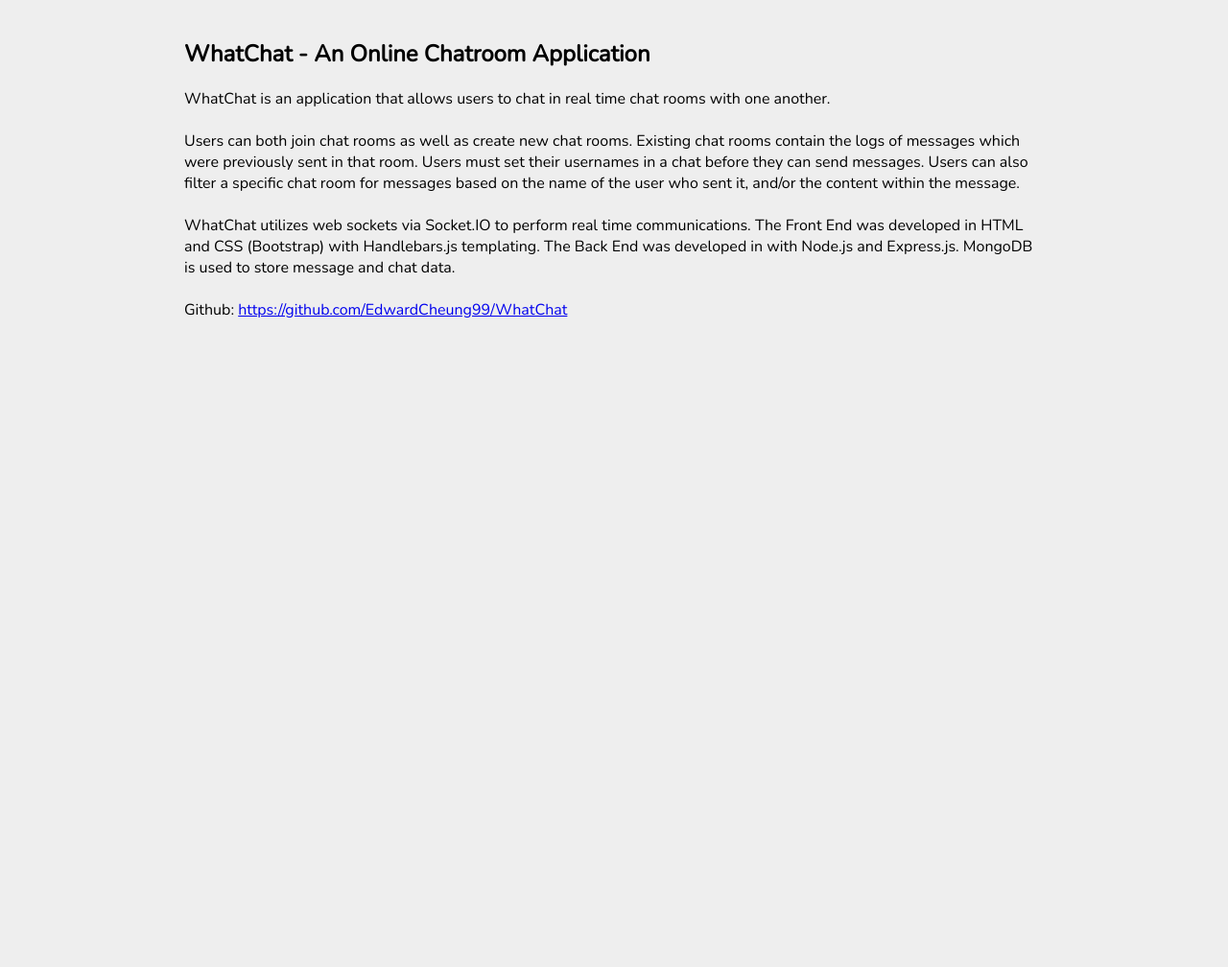
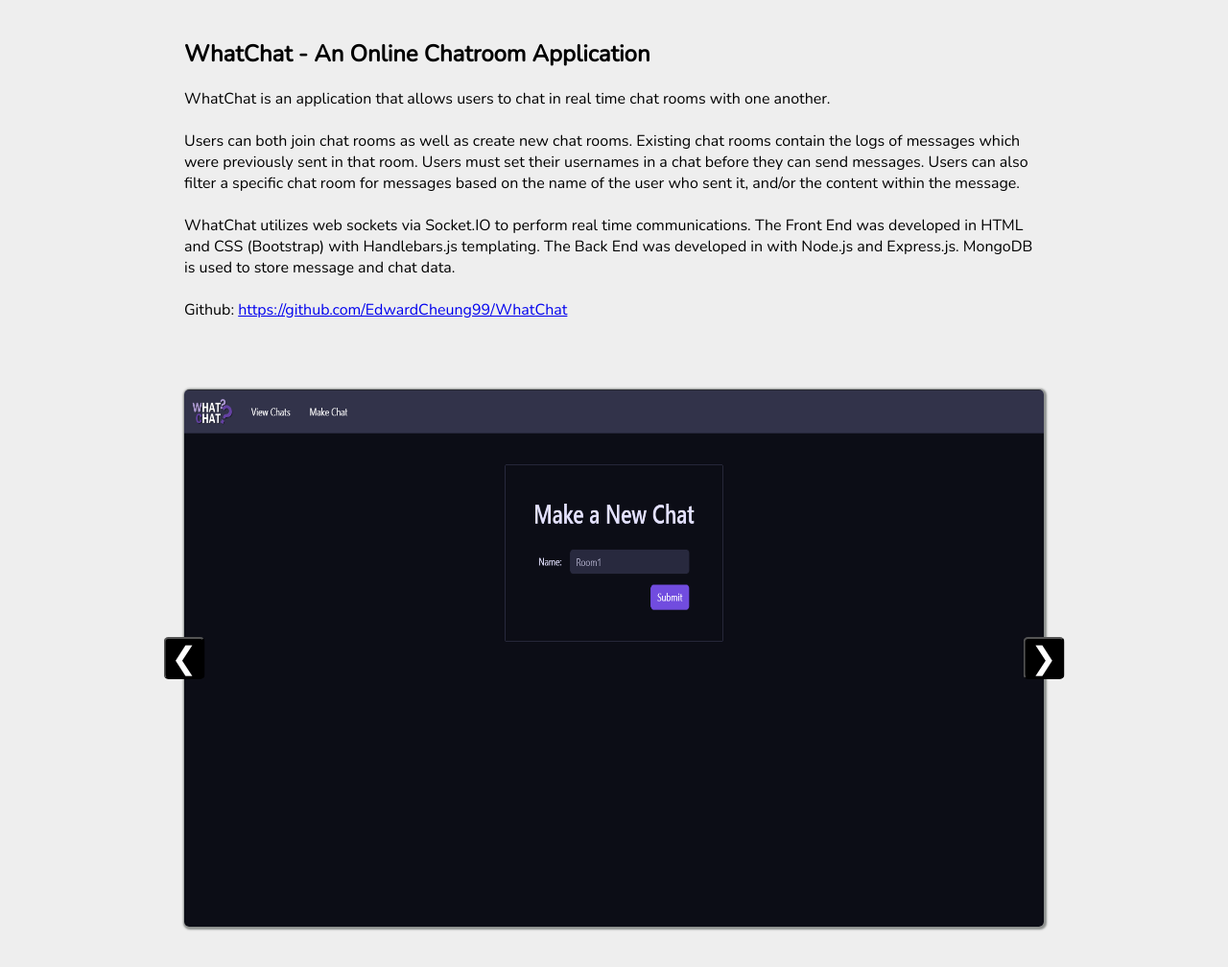
Before and after one commit to EdwardCheung99/EdwardCheung99.github.io, a plain HTML site: page projects/whatchat/whatchat.html in a window 1280 px wide. Shown: the part 80-1088 px from the top of the page at 96% size. Before the commit the page ends 800 px from the top, so only its background shows below. Drawn offline with nearby package versions, Linux system fonts and the light colour scheme.

Commit message:
add pictures for whatchat and twitterbot

```diff
--- a/projects/whatchat/whatchat.html
+++ b/projects/whatchat/whatchat.html
@@ -34,5 +34,35 @@
 			</p>
 		</div>
 
+		<div class="projectPics">
+			<div class="projectSlides">
+				<img class="mySlides" src="make.png">
+				<img class="mySlides" src="show.png">
+				<img class="mySlides" src="chat.png">
+				<img class="mySlides" src="chat2.png">
+				<button class="slideButtonL" onclick="plusDivs(-1)">&#10094;</button>
+	 			<button class="slideButtonR" onclick="plusDivs(1)">&#10095;</button>
+ 			</div>
+		</div>
+		<script>
+			var slideIndex = 1;
+			showDivs(slideIndex);
+
+			function plusDivs(n) {
+			  showDivs(slideIndex += n);
+			}
+
+			function showDivs(n) {
+			  var i;
+			  var x = document.getElementsByClassName("mySlides");
+			  if (n > x.length) {slideIndex = 1}
+			  if (n < 1) {slideIndex = x.length}
+			  for (i = 0; i < x.length; i++) {
+			    x[i].style.display = "none";
+			  }
+			  x[slideIndex-1].style.display = "block";
+			}
+		</script>
+
 	</body>
 </html>
--- a/style.css
+++ b/style.css
@@ -173,9 +173,8 @@ body{
 }
 
 .mySlides{
-	max-width: 100%;
-	min-width: 100%;
-	height: auto;
+	width: 100%;
+	height: 70vh;
 	box-shadow: 1px 1px 2px 2px #8e918f;
 	border-radius: 5px;
 }
```
Also changed, not shown: projects/twitterbot/twitterbot.html (+28 -0 lines), projects/twitterbot/bot1.png (added), projects/twitterbot/bot2.png (added), projects/whatchat/chat.png (added), projects/whatchat/chat2.png (added), projects/whatchat/make.png (added), projects/whatchat/show.png (added).
